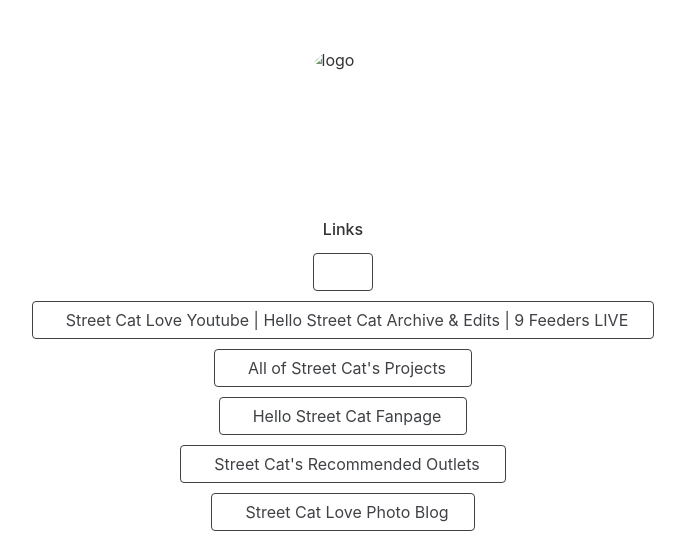
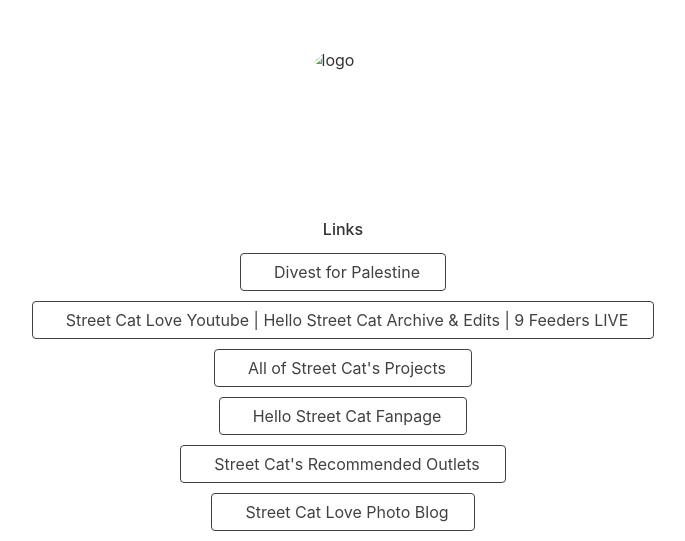
Before and after one commit to StreetCatLove/streetcatlove.github.io, a Jekyll site: the page built from CHANGELOG.md, in a window 1280 px wide. Shown: the top 541 px of the page, without its empty margins (297-982 px from the left). Built offline with Jekyll 4.4.1, drawn with Linux system fonts in a browser that asks for light colours; nearby versions of some CDN libraries; our own code applies the rules of GitHub Pages for plain Markdown files; grey boxes are pictures that could not be loaded.

Commit message:
Update links.yml

```diff
--- a/_data/links.yml
+++ b/_data/links.yml
@@ -3,7 +3,7 @@
 buttons:
   - category: Links
     items:
-    - title: #Divest for Palestine
+    - title: Divest for Palestine
       url: https://streetcatlove.github.io/hellostreetcat/divest
       icon: tdesign:chat-message # Icons are optional
 
```
